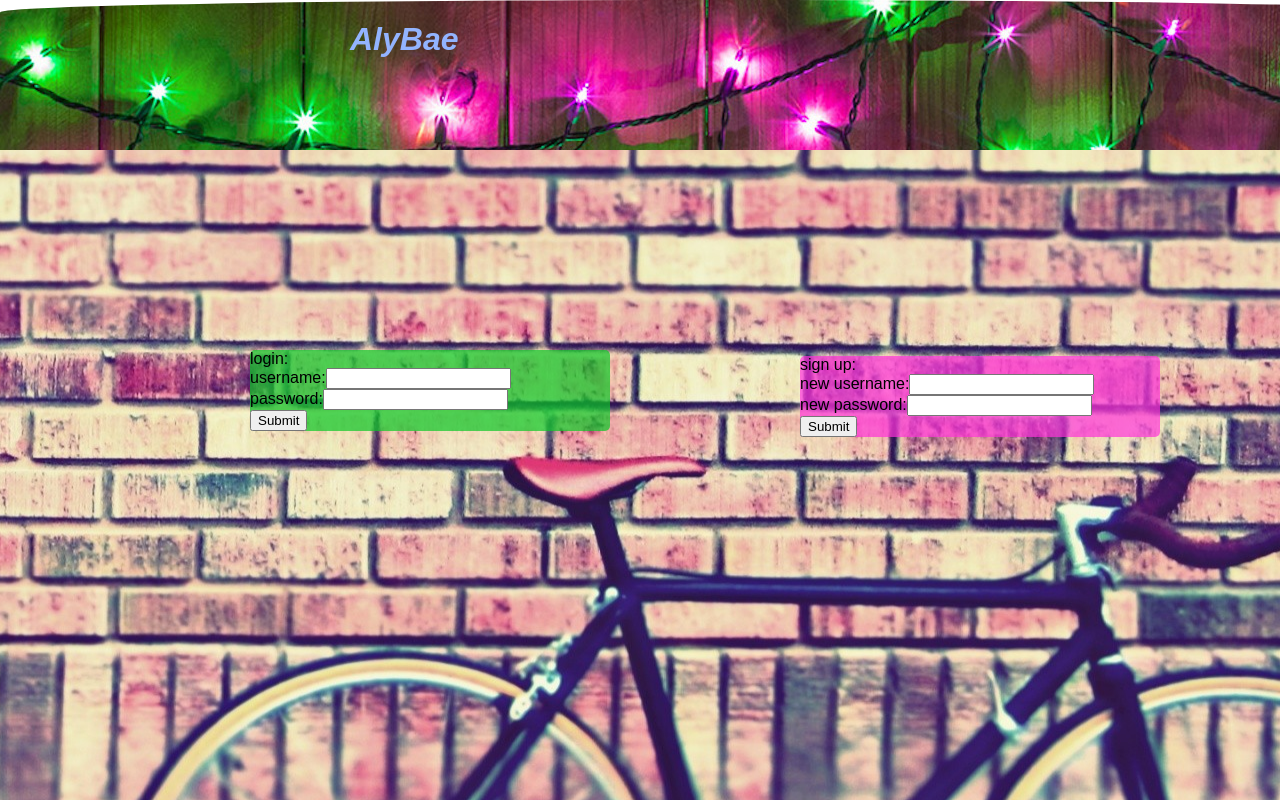
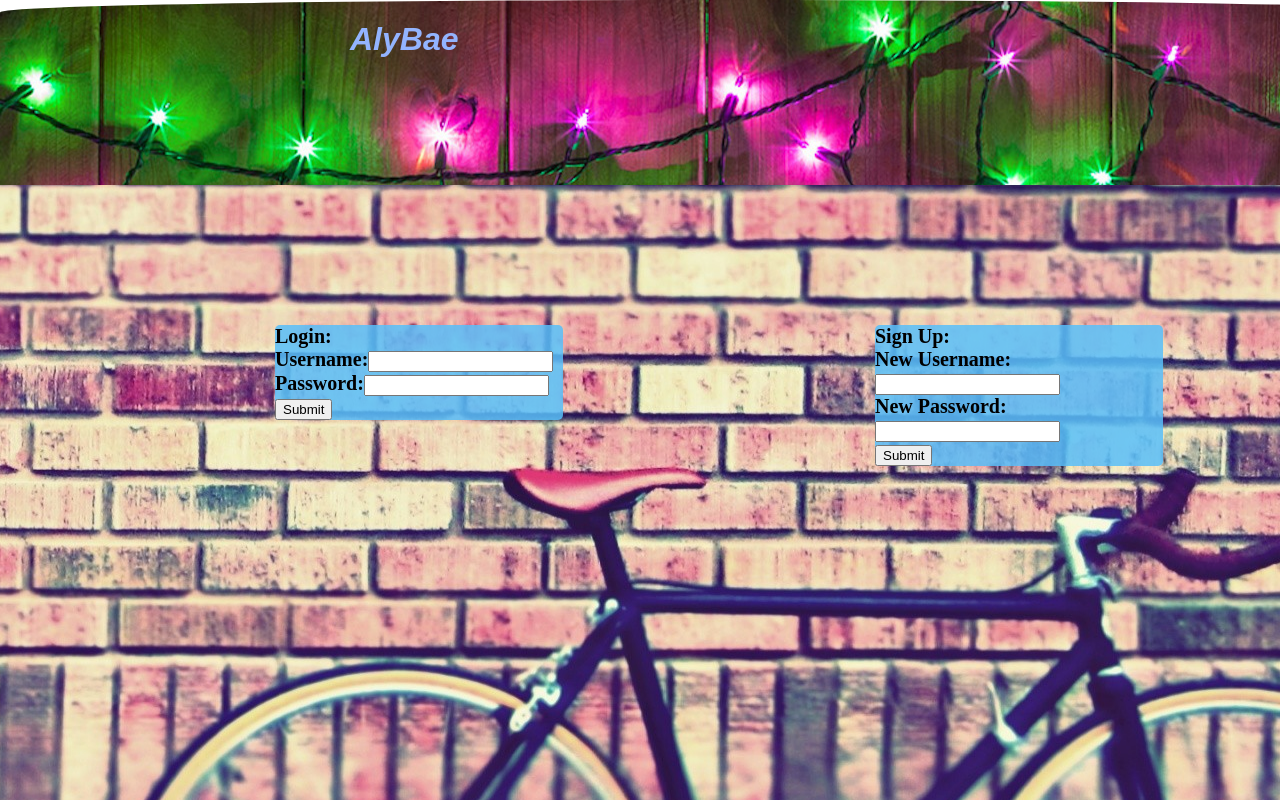
Before and after one commit to girlslearningcodeyul/frontend_alybae, a React (Create React App) app: page / in a window 1280 px wide. Shown: the top 800 px of the page. Built offline with nearby package versions, Linux system fonts and the light colour scheme.

Commit message:
latest changes 3

```diff
--- a/src/App.css
+++ b/src/App.css
@@ -6,21 +6,27 @@
   color: #93B4FF
 }
 .login{
-  background-color: rgb(10,200,38, 0.7);
+  background-color: rgb(89,191,249, 0.85);
+  font-family: comic sans-serif;
+  font-size: 20px;
+  font-weight: bold;
   border-radius: 5px;
   position: relative;
-  top: 350px;
-  left: 250px;
-  width: 25%;
+  top: 325px;
+  left: 275px;
+  width: 20%;
 }
 
 .signUp{
-  background-color: rgb(255,51,219,0.7);
+  background-color: rgb(89,191,249, 0.85);
+  font-family: comic sans-serif;
+  font-size: 20px;
+  font-weight: bold;
   border-radius: 5px;
   position: relative;
-  top: 275px;
-  left: 800px;
-  width: 25%;
+  top: 230px;
+  left: 875px;
+  width: 20%;
 }
 .banner{
   background-image: url(images/hanging_lights.jpg);
@@ -31,7 +37,7 @@
 .wall{
   background-image: url(images/wall.jpg);
   position: fixed;
-  height: 650px;
+  height: 615px;
   width: 100%;
   bottom: 0px;
   background-position-y: 67%;
--- a/src/Login.js
+++ b/src/Login.js
@@ -78,16 +78,16 @@ class Login extends Component {
 
 
     renderLoginForm = () => {
-        return (<div className="loginDiv"> login:
+        return (<div className="loginDiv"> Login:
           <form onSubmit={this.handleLoginSubmit}>
-                <div>username:
+                <div>Username:
             <input type="text"
                         onChange={this.handleUsernameChange}
                         value={this.inputUsernameValue}>
                     </input>
                 </div>
                 <div>
-                    password:
+                    Password:
             <input type="text"
                         onChange={this.handlePasswordChange}
                         value={this.inputPasswordValue}>
@@ -99,16 +99,16 @@ class Login extends Component {
     }
 
     renderCreateAccountForm = () => {
-        return (<div> sign up:
+        return (<div> Sign Up:
         <form onSubmit={this.handleCreateAccount}>
-                <div>new username:
+                <div>New Username:
               <input type="text"
                         onChange={this.handleUsernameCreate}
                         value={this.inputUsernameCreate}>
                     </input>
                 </div>
                 <div>
-                    new password:
+                    New Password:
           <input type="text"
                         onChange={this.handlePasswordCreate}
                         value={this.inputPasswordCreate}>
```
